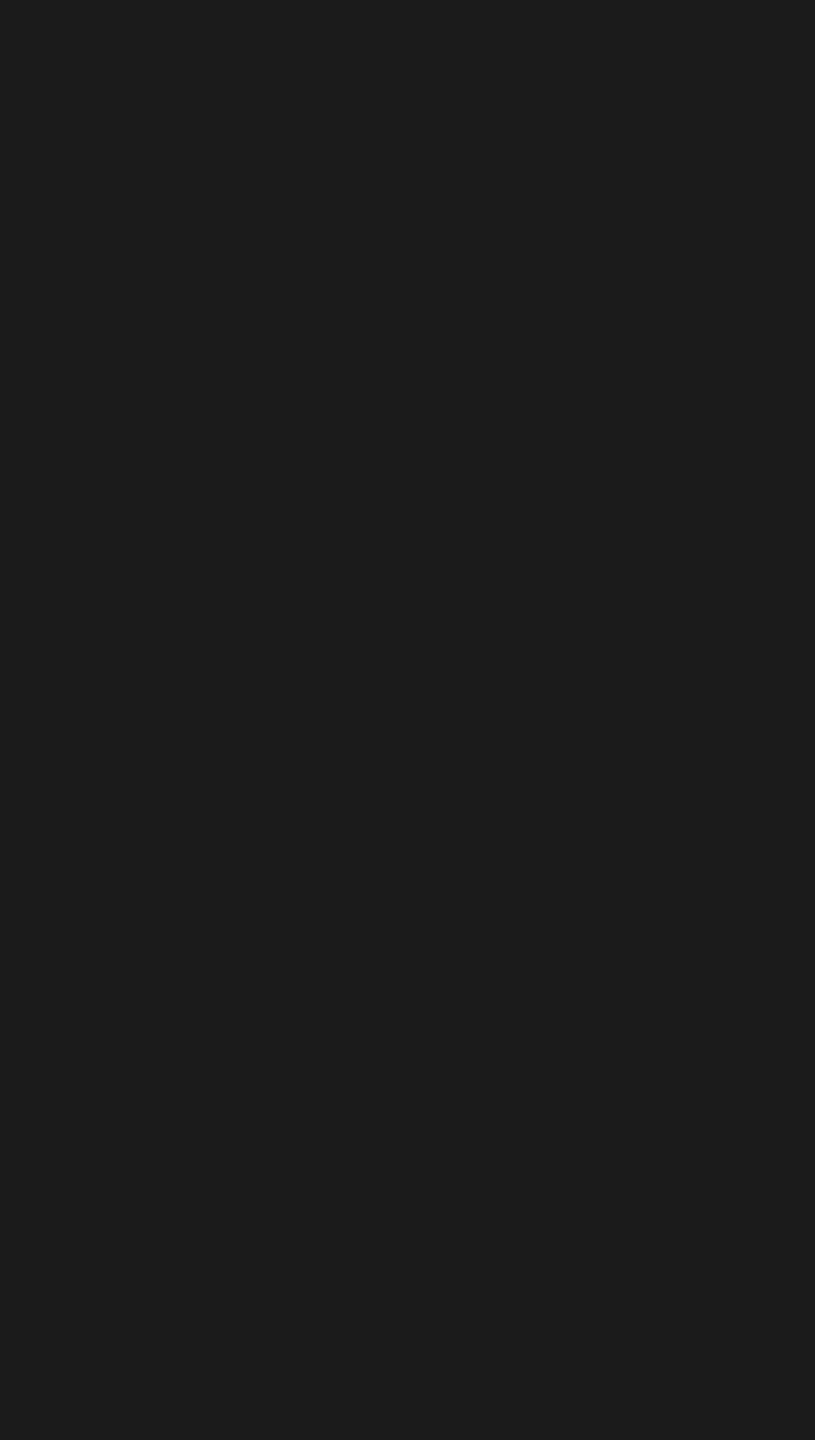
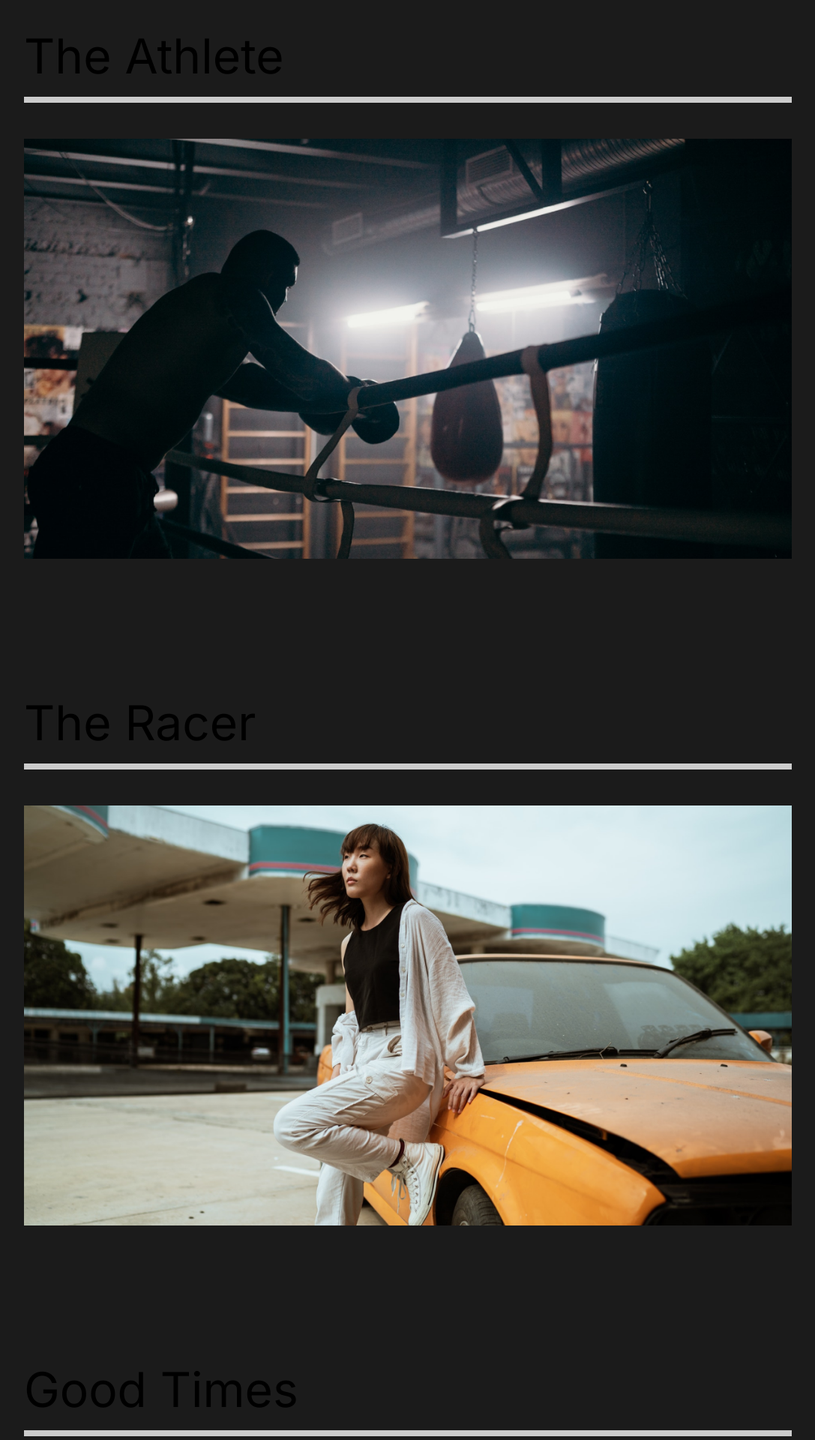
Before and after one commit to yarinmatmoni/Capture_Portofolio, a React (Create React App) app: page /work in a window 1280 px wide. Shown: the part 140-2060 px from the top of the page at 75% size, without its empty margins (96-1183 px from the left). Before the commit the page ends 800 px from the top, so only its background shows below. Built offline with nearby package versions, Linux system fonts and the light colour scheme.

Commit message:
Add our work

```diff
--- a/src/pages/OurWork.js
+++ b/src/pages/OurWork.js
@@ -1,11 +1,63 @@
 import React from 'react';
+import styled from 'styled-components';
+import { Link } from 'react-router-dom';
+//Images
+import athlete from "../img/athlete-small.png";
+import theracer from "../img/theracer-small.png";
+import goodtimes from "../img/goodtimes-small.png";
 
 function OurWork() {
     return (
-        <div>
-            <h1>OurWork</h1>
-        </div>
+        <Work>
+            <Movie>
+                <h2>The Athlete</h2>
+                <div className="line"></div>
+                <Link>
+                    <img src={athlete} alt="athlete"></img>
+                </Link>
+            </Movie>
+            <Movie>
+                <h2>The Racer</h2>
+                <div className="line"></div>
+                <Link>
+                    <img src={theracer} alt="theracer"></img>
+                </Link>
+            </Movie>
+            <Movie>
+                <h2>Good Times</h2>
+                <div className="line"></div>
+                <Link>
+                    <img src={goodtimes} alt="goodtimes"></img>
+                </Link>
+            </Movie>
+        </Work>
     )
 };
 
+const Work = styled.div`
+    min-height: 100vh;
+    overflow: hidden;
+    padding: 5rem 8rem;
+
+    h2{
+        padding: 1rem 0rem;
+    }
+`;
+
+const Movie = styled.div`
+    padding-bottom: 10rem;
+
+    .line{
+        height: 0.5rem;
+        background: #cccccc;
+        margin-bottom: 3rem;
+    }
+
+    img{
+        height: 70vh;
+        width: 100%;
+        object-fit: cover;
+    }
+`;
+
 export default OurWork;
```
